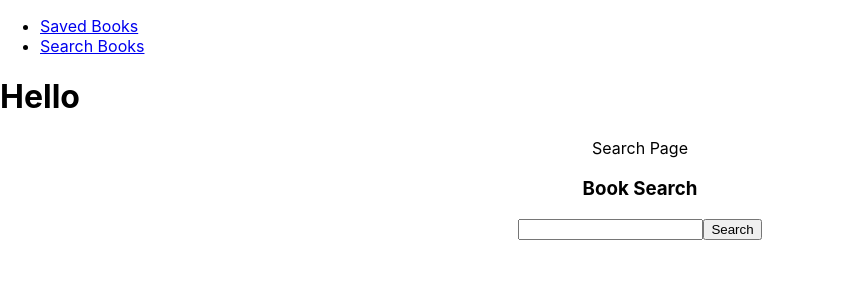
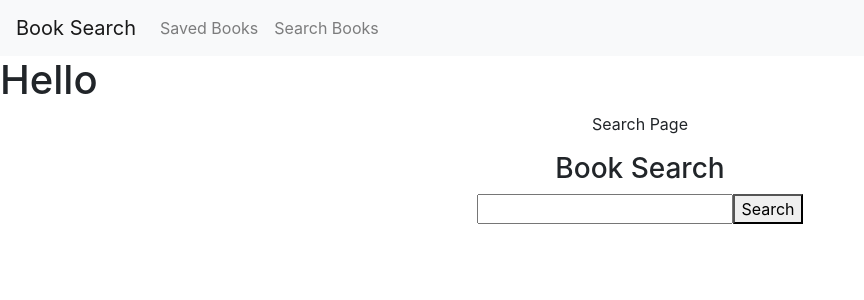
Before and after one commit to crizk-crizk/book-search-fullstack, a React (Create React App) app in the folder client/: page / in a window 1280 px wide. Shown: the top 300 px of the page, without its empty margins (0-864 px from the left). Built offline with nearby package versions, Linux system fonts and the light colour scheme.

Commit message:
added some navbar and book card

```diff
--- a/client/package.json
+++ b/client/package.json
@@ -7,7 +7,9 @@
 		"@testing-library/react": "^11.2.5",
 		"@testing-library/user-event": "^12.8.3",
 		"axios": "^0.21.1",
+		"bootstrap": "^4.6.0",
 		"react": "^17.0.1",
+		"react-bootstrap": "^1.5.2",
 		"react-dom": "^17.0.1",
 		"react-router-dom": "^5.2.0",
 		"react-scripts": "4.0.3",
--- a/client/public/index.html
+++ b/client/public/index.html
@@ -24,7 +24,7 @@
       work correctly both with client-side routing and a non-root public URL.
       Learn how to configure a non-root public URL by running `npm run build`.
     -->
-    <title>React App</title>
+    <title>Google Book Search</title>
   </head>
   <body>
     <noscript>You need to enable JavaScript to run this app.</noscript>
--- a/client/src/component/BookCard.js
+++ b/client/src/component/BookCard.js
@@ -1,3 +1,6 @@
+import "./BookCard.css";
+import Card from "react-bootstrap/Card";
+import Button from "react-bootstrap/Button";
 import axios from "axios";
 import React from "react";
 import API from "../utils/API";
@@ -16,24 +19,29 @@ const BookCard = ({ book, type }) => {
   const handleBookDelete = () => {
     API.deleteSavedBook(book._id);
   };
-
+  console.log(book);
   return (
     <div>
-      <h1>{book.title}</h1>
-      <h3>Written By {book.authors.join(", ")}</h3>
+      {/* ------------ */}
+      <Card style={{ width: "18rem" }}>
+        <Card.Img variant="top" src={book.image} alt="Book cover" />
+        <Card.Body>
+          <Card.Title>{book.title}</Card.Title>
+          <Card.Text>
+            <h5>Written By {book.authors.join(", ")}</h5>
+            <p>{book.description}</p>
+          </Card.Text>
+          <Button variant="primary" onClick={handleBookView}>View
+          </Button>
 
-      <img
-        src={book.image}
-        alt="Book cover"
-      />
-
-      <p>{book.description}</p>
-
-      <button onClick={handleBookView}>View</button>
-
-      <button onClick={type === "search" ? handleBookSave : handleBookDelete}>
-        {type === "search" ? "Save" : "Delete"}
-      </button>
+          <Button variant="primary"
+              onClick={type === "search" ? handleBookSave : handleBookDelete}
+            >
+              {type === "search" ? "Save" : "Delete"}
+            </Button>
+        </Card.Body>
+      </Card>
+      {/* ------------ */}
     </div>
   );
 };
--- a/client/src/component/BookNav.js
+++ b/client/src/component/BookNav.js
@@ -1,20 +1,19 @@
 import React from "react";
-import { Link } from "react-router-dom";
+// import { Link } from "react-router-dom";
+import { Navbar, Nav } from "react-bootstrap";
 
 const BookNav = () => {
   return (
-    <div>
-      <nav>
-          <ul>
-            <li>
-              <Link to="/saved">Saved Books</Link>
-            </li>
-            <li>
-              <Link to="/">Search Books</Link>
-            </li>
-          </ul>
-        </nav>
-    </div>
+    <Navbar bg="light" expand="lg">
+      <Navbar.Brand href="#home">Book Search</Navbar.Brand>
+      <Navbar.Toggle aria-controls="basic-navbar-nav" />
+      <Navbar.Collapse id="basic-navbar-nav">
+        <Nav className="mr-auto">
+          <Nav.Link href="/saved">Saved Books</Nav.Link>
+          <Nav.Link href="/">Search Books</Nav.Link>
+        </Nav>
+      </Navbar.Collapse>
+    </Navbar>
   );
 };
 
--- a/client/src/index.css
+++ b/client/src/index.css
@@ -1,4 +1,4 @@
-body {
+/* body {
   margin: 0;
   font-family: -apple-system, BlinkMacSystemFont, 'Segoe UI', 'Roboto', 'Oxygen',
     'Ubuntu', 'Cantarell', 'Fira Sans', 'Droid Sans', 'Helvetica Neue',
@@ -10,4 +10,4 @@ body {
 code {
   font-family: source-code-pro, Menlo, Monaco, Consolas, 'Courier New',
     monospace;
-}
+} */
--- a/client/src/index.js
+++ b/client/src/index.js
@@ -3,6 +3,8 @@ import ReactDOM from 'react-dom';
 import './index.css';
 import App from './App';
 import reportWebVitals from './reportWebVitals';
+import "bootstrap/dist/css/bootstrap.min.css";
+
 
 ReactDOM.render(
   <React.StrictMode>
--- a/client/src/utils/API.js
+++ b/client/src/utils/API.js
@@ -23,6 +23,7 @@ const api = {
 
   getSavedBooks: () => {
     return axios.get("/api/books").then((results) => {
+      console.log("results: ", results);
       return results.data;
     });
   },
--- a/package.json
+++ b/package.json
@@ -8,7 +8,8 @@
 		"start": "node backend/server.js",
 		"server": "nodemon backend/server.js --watch",
 		"client": "cd client && npm run start",
-		"dev": "concurrently \"npm run server\" \"npm run client\""
+		"dev": "concurrently \"npm run server\" \"npm run client\"",
+		"heroku-postbuild": "cd client && npm run build"
 	},
 	"keywords": [],
 	"author": "",
```
Also changed, not shown: client/src/component/BookCard.css (added), 2 other files (tests, documents, lock files or other folders).
